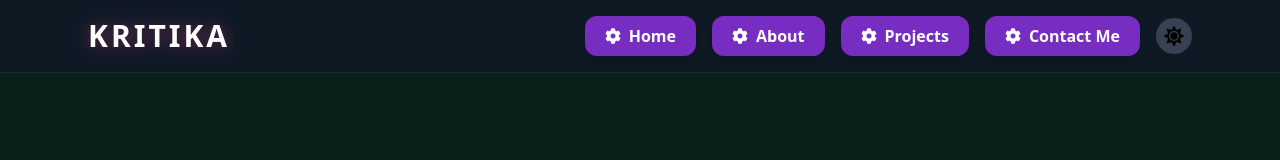
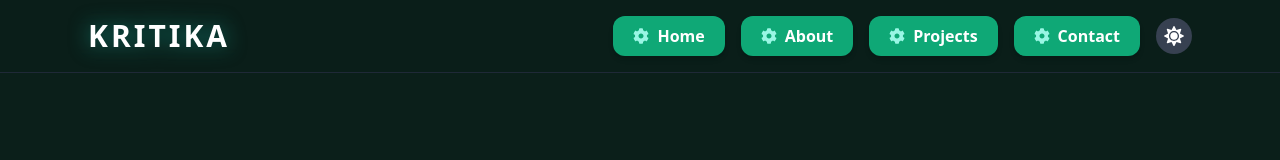
Before and after one commit to kritikag2004/portfolio, a React (Vite) app: page / in a window 1280 px wide. Shown: the top 160 px of the page. Built offline with nearby package versions, Linux system fonts and the light colour scheme.

Commit message:
Updated navbar and nav items

```diff
--- a/src/components/NavItem.jsx
+++ b/src/components/NavItem.jsx
@@ -7,15 +7,16 @@ function NavItem({ label, href }) {
       href={href}
       className="
         flex items-center gap-2 px-5 py-2 rounded-xl
-        bg-purple-600/80 text-white font-semibold
+        bg-emerald-500/90 text-white font-semibold
         shadow-md
-        hover:bg-purple-500 transition
+        hover:bg-emerald-400 transition
       "
       whileHover="hover"
     >
       <motion.span
         variants={{ hover: { rotate: 180 } }}
         transition={{ duration: 0.4 }}
+        className="text-teal-200"
       >
         <FaCog />
       </motion.span>
--- a/src/components/Navbar.jsx
+++ b/src/components/Navbar.jsx
@@ -13,22 +13,24 @@ function Navbar() {
       <nav
         className="
           fixed top-0 w-full z-50
-          bg-white/80 dark:bg-gray-900/80
+          bg-white/80 dark:bg-[#0b1f1a]/80
           backdrop-blur-md
           border-b border-gray-200 dark:border-gray-800
         "
       >
         <div className="max-w-6xl mx-auto px-6 py-4 flex justify-between items-center">
+
           {/* LOGO */}
           <motion.a
             href="#home"
             className="
               text-2xl md:text-3xl font-extrabold tracking-widest uppercase
               text-gray-900 dark:text-white
-              drop-shadow-[0_0_4px_rgba(99,102,241,0.35)]
-              dark:drop-shadow-[0_0_8px_rgba(236,72,153,0.45)]
+              drop-shadow-[0_0_6px_rgba(16,185,129,0.45)]
+              dark:drop-shadow-[0_0_10px_rgba(20,184,166,0.6)]
+              cursor-pointer
             "
-            whileHover={{ scale: 1.05 }}
+            whileHover={{ scale: 1.08 }}
           >
             KRITIKA
           </motion.a>
@@ -38,13 +40,18 @@ function Navbar() {
             <NavItem label="Home" href="#home" />
             <NavItem label="About" href="#about" />
             <NavItem label="Projects" href="#projects" />
-            <NavItem label="Contact Me" href="#contact" />
+            <NavItem label="Contact" href="#contact" />
 
+            {/* THEME TOGGLE */}
             <motion.button
               whileHover={{ scale: 1.15, rotate: 10 }}
               whileTap={{ scale: 0.9 }}
               onClick={toggleTheme}
-              className="text-xl p-2 rounded-full bg-gray-200 dark:bg-gray-700"
+              className="
+                text-xl p-2 rounded-full
+                bg-gray-200 text-gray-900
+                dark:bg-gray-700 dark:text-white
+              "
             >
               {theme === "dark" ? <FaSun /> : <FaMoon />}
             </motion.button>
@@ -53,7 +60,7 @@ function Navbar() {
           {/* HAMBURGER */}
           <motion.button
             onClick={() => setOpen(true)}
-            className="md:hidden text-3xl text-yellow-400"
+            className="md:hidden text-3xl text-emerald-500"
             whileTap={{ scale: 0.9 }}
           >
             ☰
@@ -66,20 +73,24 @@ function Navbar() {
         initial={{ x: "100%" }}
         animate={{ x: open ? 0 : "100%" }}
         transition={{ type: "spring", stiffness: 120 }}
-        className="fixed top-0 right-0 h-screen w-64 bg-black/90 text-white p-8 z-50"
+        className="
+          fixed top-0 right-0 h-screen w-64
+          bg-[#0b1f1a]/95 text-white
+          p-8 z-50
+        "
       >
         <button
-          className="mb-8 text-xl"
+          className="mb-10 text-2xl text-emerald-400"
           onClick={() => setOpen(false)}
         >
           ✕
         </button>
 
         <ul className="space-y-6 text-lg">
-          <li><a href="#home">Home</a></li>
-          <li><a href="#about">About</a></li>
-          <li><a href="#projects">Projects</a></li>
-          <li><a href="#contact">Contact</a></li>
+          <li><a href="#home" onClick={() => setOpen(false)}>Home</a></li>
+          <li><a href="#about" onClick={() => setOpen(false)}>About</a></li>
+          <li><a href="#projects" onClick={() => setOpen(false)}>Projects</a></li>
+          <li><a href="#contact" onClick={() => setOpen(false)}>Contact</a></li>
         </ul>
       </motion.div>
     </>
```
